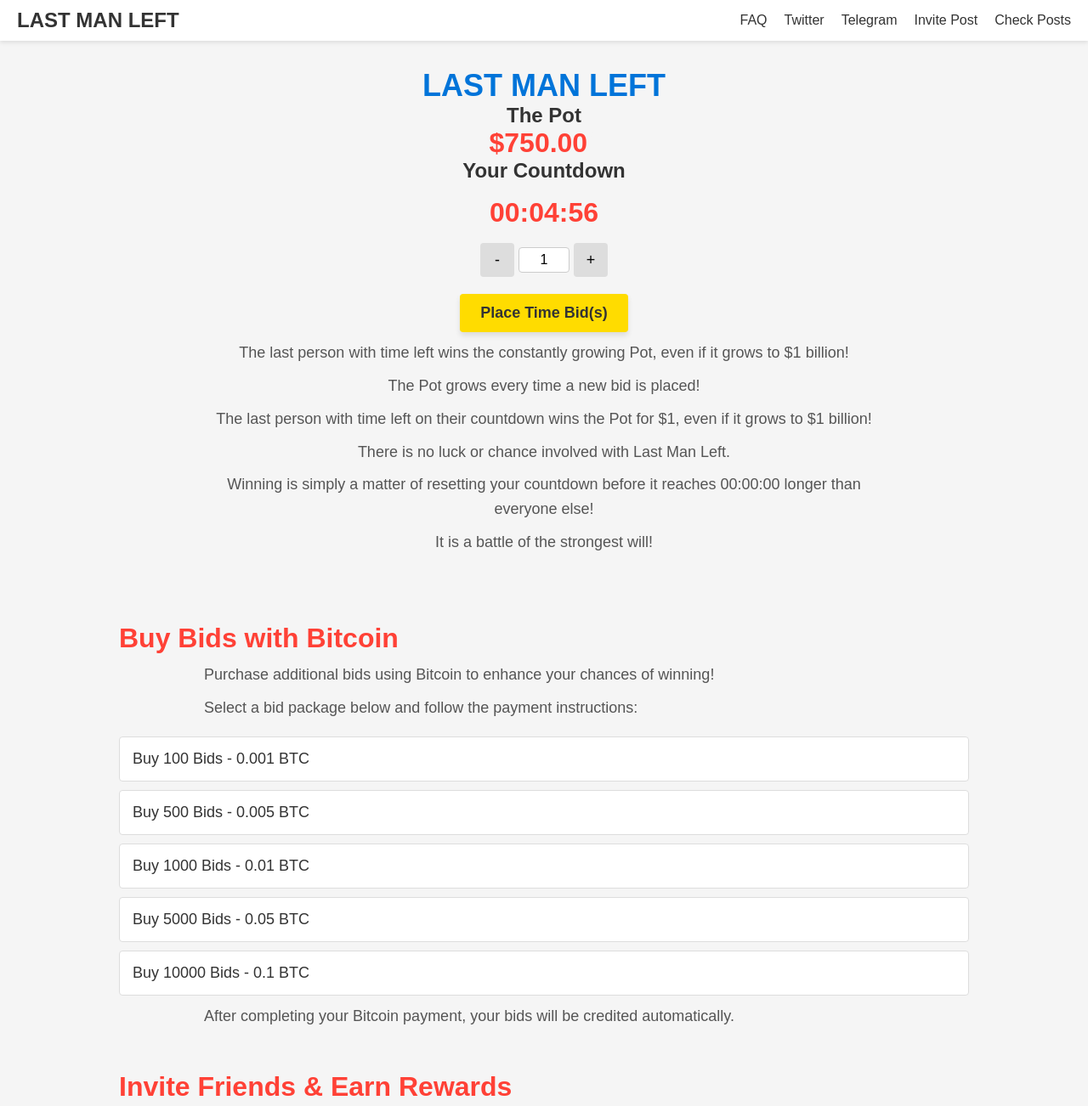
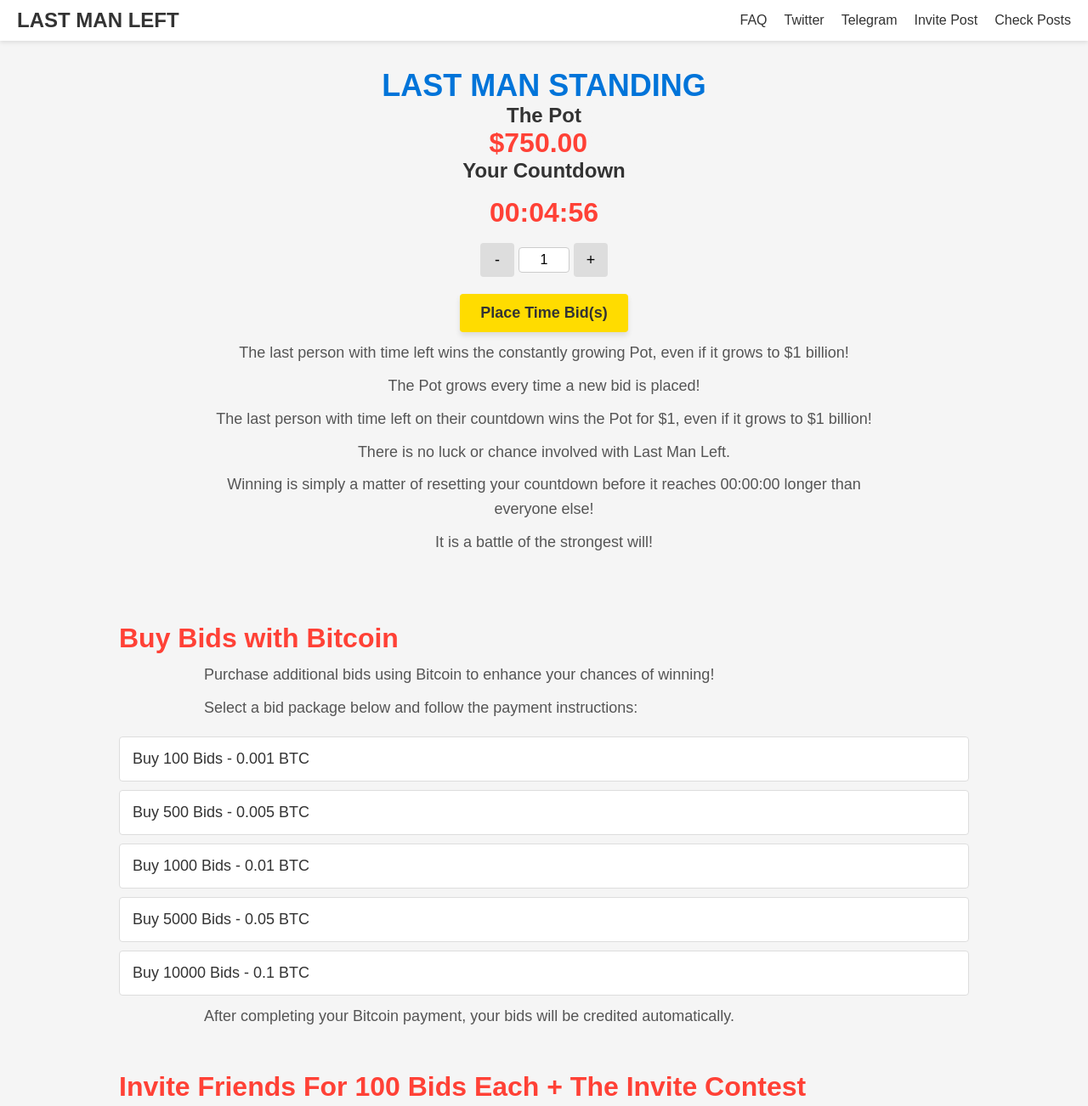
Before and after one commit to lancemcpherson88/VMA, a plain HTML site: page index12.html in a window 1280 px wide. Shown: the top 1302 px of the page at 85% size. Drawn offline with Linux system fonts and the light colour scheme; a script that the page names is missing; a small style sheet from the web is missing.

Commit message:
Update index12.html

```diff
--- a/index12.html
+++ b/index12.html
@@ -4,7 +4,7 @@
     <!-- Meta and Title -->
     <meta charset="UTF-8">
     <meta name="viewport" content="width=device-width, initial-scale=1.0">
-    <title>LAST MAN LEFT</title>
+    <title>LAST MAN STANDING</title>
     <!-- Include Font Awesome for icons -->
     <link
       rel="stylesheet"
@@ -349,7 +349,7 @@
 
     <!-- Main Content -->
     <div class="content">
-        <h1>LAST MAN LEFT</h1>
+        <h1>LAST MAN STANDING</h1>
         <h3>The Pot</h3>
         <h2 id="pot-amount">$750.000</h2>
         <h3>Your Countdown</h3>
@@ -470,7 +470,7 @@
 
     <!-- Invite Friends Section -->
     <div id="invite-friends-section">
-        <h2>Invite Friends & Earn Rewards</h2>
+        <h2>Invite Friends For 100 Bids Each + The Invite Contest </h2>
         <p>Share your unique invite link with friends and earn <strong>100 free bids</strong> for each person who joins using your link!</p>
         <p>The more friends you invite, the better your chances to climb the leaderboard and win big as the pot grows!</p>
         <p>Your unique invite link:</p>
```
